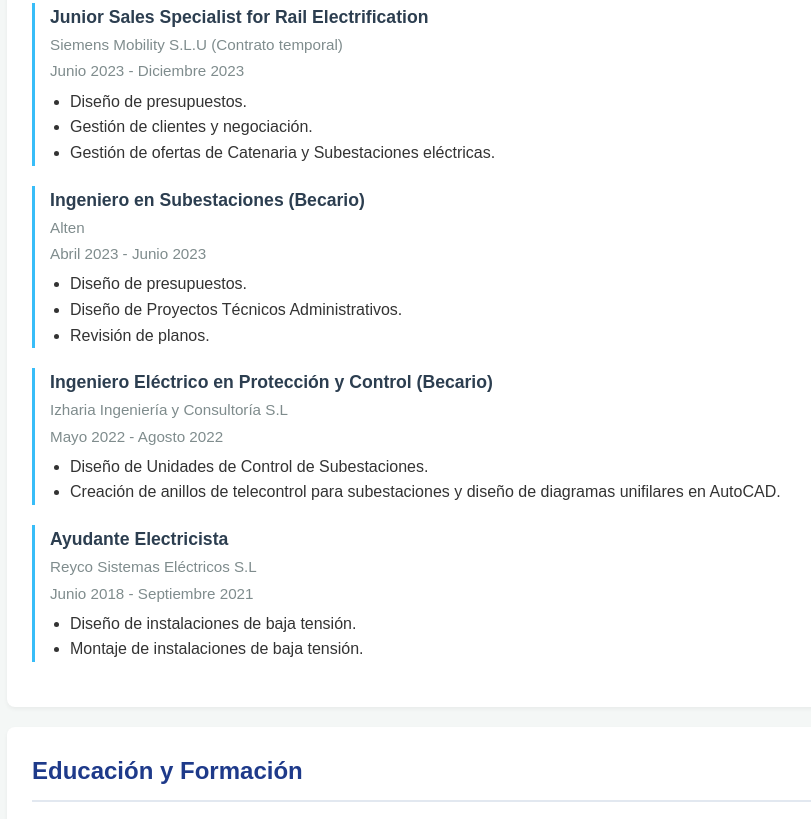
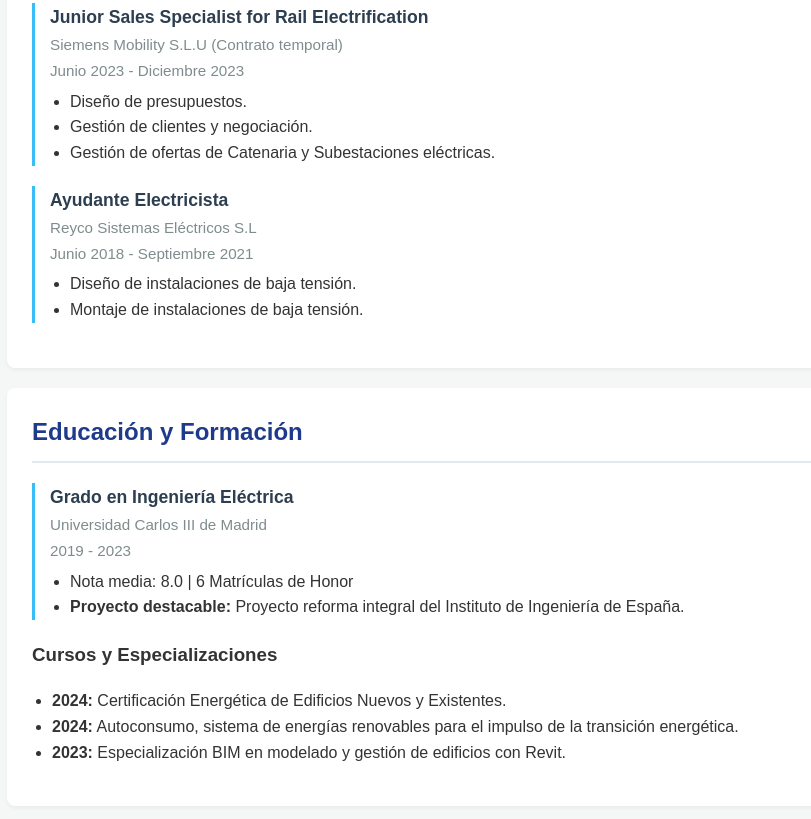
Before and after one commit to javierdelosreyesing/Portfolio_JAVIER_DE_LOS_REYES_CORTES, a plain HTML site: page index.html in a window 1280 px wide. Shown: the part 1373-2192 px from the top of the page, without its empty margins (183-994 px from the left). Drawn offline with Linux system fonts and the light colour scheme.

Commit message:
Update index.html

```diff
--- a/index.html
+++ b/index.html
@@ -277,27 +277,6 @@
             </div>
 
             <div class="job">
-                <div class="job-title">Ingeniero en Subestaciones (Becario)</div>
-                <div class="company">Alten</div>
-                <div class="date">Abril 2023 - Junio 2023</div>
-                <ul>
-                    <li>Diseño de presupuestos.</li>
-                    <li>Diseño de Proyectos Técnicos Administrativos.</li>
-                    <li>Revisión de planos.</li>
-                </ul>
-            </div>
-
-            <div class="job">
-                <div class="job-title">Ingeniero Eléctrico en Protección y Control (Becario)</div>
-                <div class="company">Izharia Ingeniería y Consultoría S.L</div>
-                <div class="date">Mayo 2022 - Agosto 2022</div>
-                <ul>
-                    <li>Diseño de Unidades de Control de Subestaciones.</li>
-                    <li>Creación de anillos de telecontrol para subestaciones y diseño de diagramas unifilares en AutoCAD.</li>
-                </ul>
-            </div>
-
-            <div class="job">
                 <div class="job-title">Ayudante Electricista</div>
                 <div class="company">Reyco Sistemas Eléctricos S.L</div>
                 <div class="date">Junio 2018 - Septiembre 2021</div>
@@ -365,7 +344,7 @@
 
     <footer>
         <p>Contacto: Javier de los Reyes Cortés</p>
-        <p>Teléfono: 673 65 33 49 | Email: <a href="mailto:javier.delosreyes.ing@gmail.com">javier.delosreyes.ing@gmail.com</a></p>
+        <p>Teléfono: 673 65 33 49 | Email: <a href="mailto:javier.delosreyescor@gmail.com">javier.delosreyescor@gmail.com</a></p>
     </footer>
 
 </body>
```
